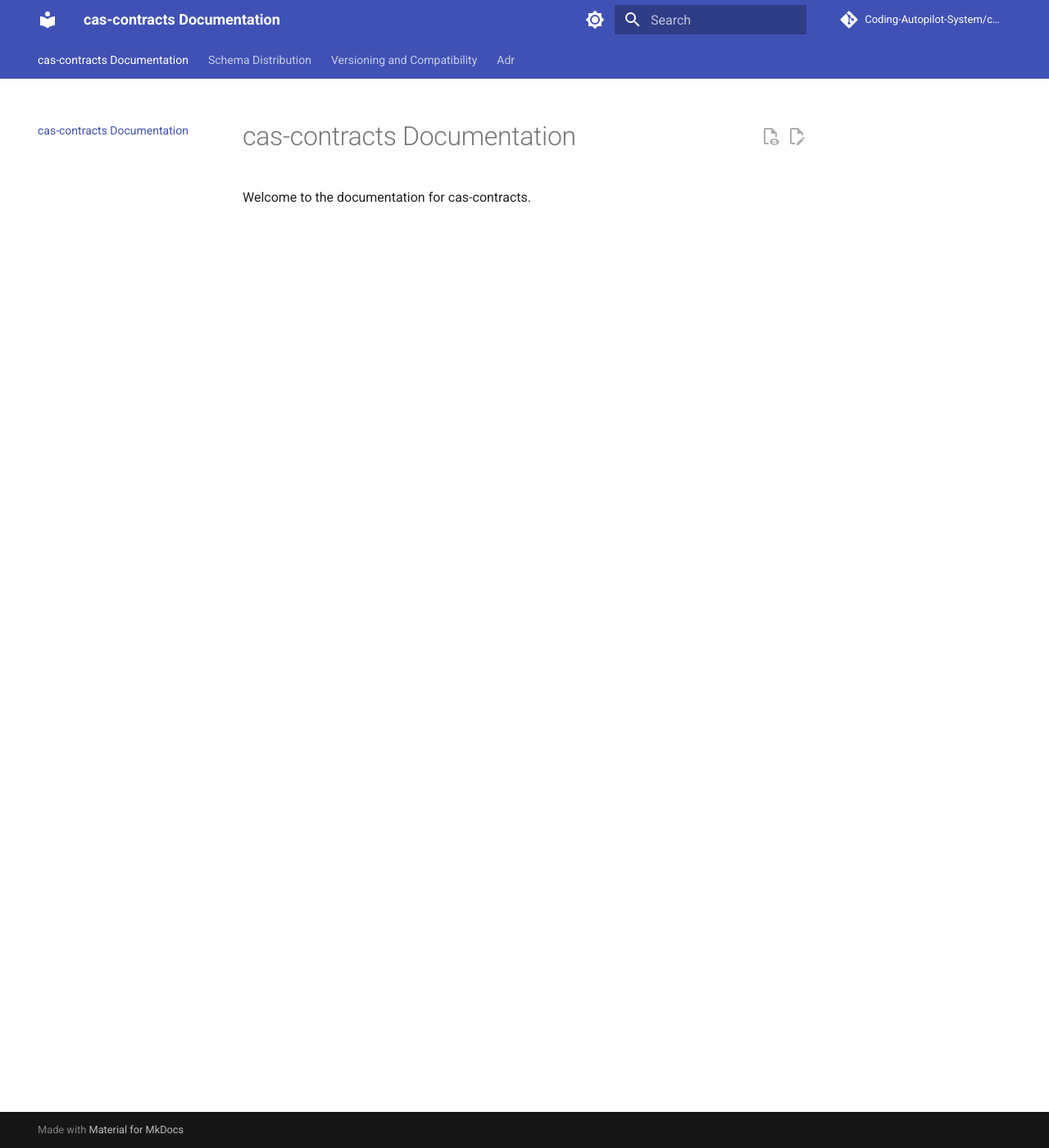
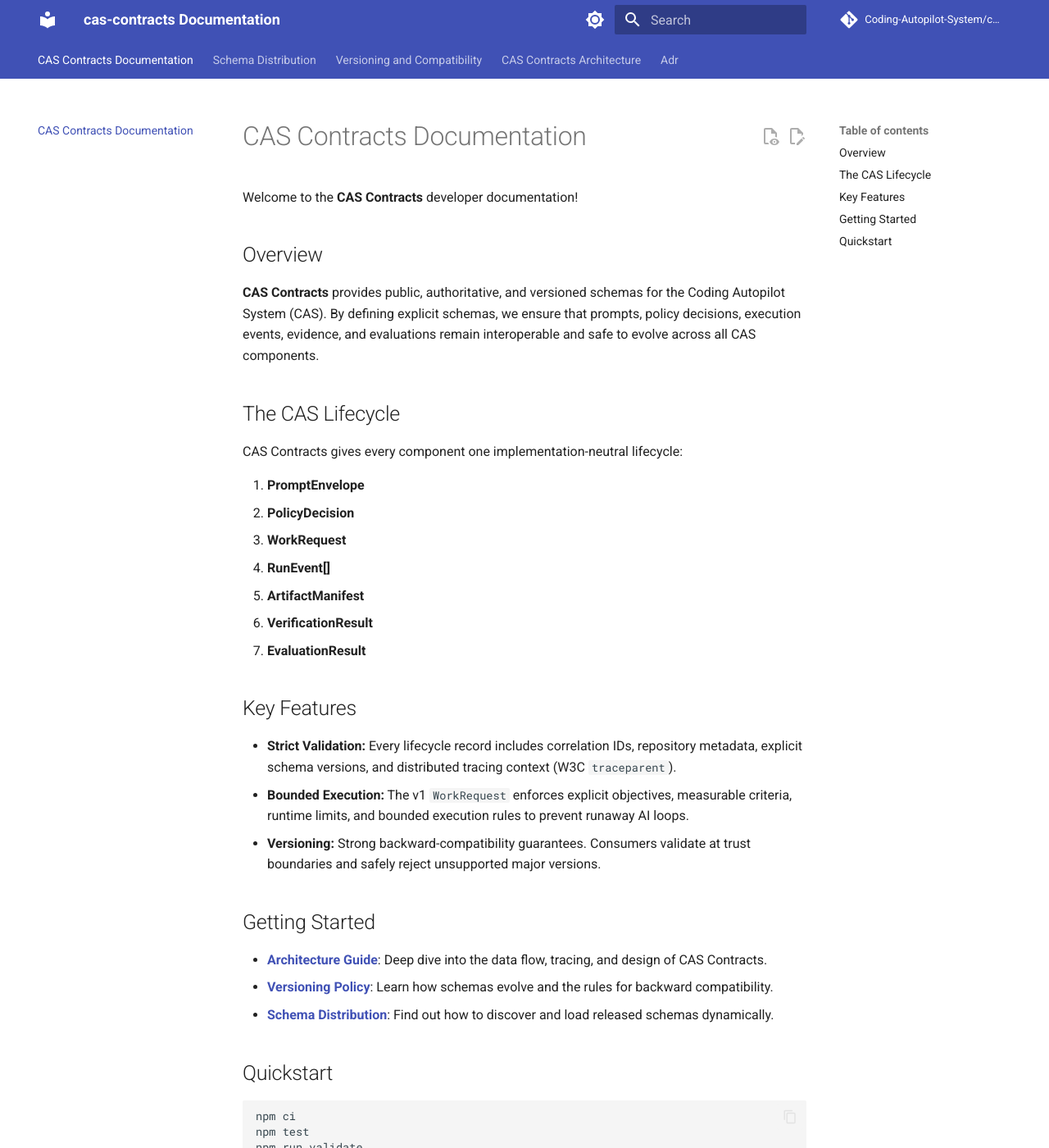
Before and after one commit to Coding-Autopilot-System/cas-contracts, an MkDocs documentation site: the page built from docs/index.md, in a window 1280 px wide and 1400 px high. Shown: the whole window at 82% size. Built offline with MkDocs 1.6.1 and Material for MkDocs 9.7.7, drawn with Linux system fonts in a browser that asks for light colours; comment, search, counter and statistics services are not loaded; some of the changed text lies outside the part shown.

Commit message:
gsd:docs generate bespoke architecture and diagrams

````diff
--- a/docs/index.md
+++ b/docs/index.md
@@ -1,3 +1,36 @@
-# cas-contracts Documentation
+# CAS Contracts Documentation
 
-Welcome to the documentation for cas-contracts.
+Welcome to the **CAS Contracts** developer documentation!
+
+## Overview
+**CAS Contracts** provides public, authoritative, and versioned schemas for the Coding Autopilot System (CAS). By defining explicit schemas, we ensure that prompts, policy decisions, execution events, evidence, and evaluations remain interoperable and safe to evolve across all CAS components.
+
+## The CAS Lifecycle
+CAS Contracts gives every component one implementation-neutral lifecycle:
+
+1. **PromptEnvelope**
+2. **PolicyDecision**
+3. **WorkRequest**
+4. **RunEvent[]**
+5. **ArtifactManifest**
+6. **VerificationResult**
+7. **EvaluationResult**
+
+## Key Features
+- **Strict Validation:** Every lifecycle record includes correlation IDs, repository metadata, explicit schema versions, and distributed tracing context (W3C `traceparent`).
+- **Bounded Execution:** The v1 `WorkRequest` enforces explicit objectives, measurable criteria, runtime limits, and bounded execution rules to prevent runaway AI loops.
+- **Versioning:** Strong backward-compatibility guarantees. Consumers validate at trust boundaries and safely reject unsupported major versions.
+
+## Getting Started
+- [**Architecture Guide**](architecture.md): Deep dive into the data flow, tracing, and design of CAS Contracts.
+- [**Versioning Policy**](VERSIONING.md): Learn how schemas evolve and the rules for backward compatibility.
+- [**Schema Distribution**](DISTRIBUTION.md): Find out how to discover and load released schemas dynamically.
+
+## Quickstart
+
+```powershell
+npm ci
+npm test
+npm run validate
+```
+This test suite compiles all schemas (Draft 2020-12), validates examples, and proves that malformed metadata is strictly rejected.
````
Also changed, not shown: docs/architecture.md (added, +74 -0 lines).
